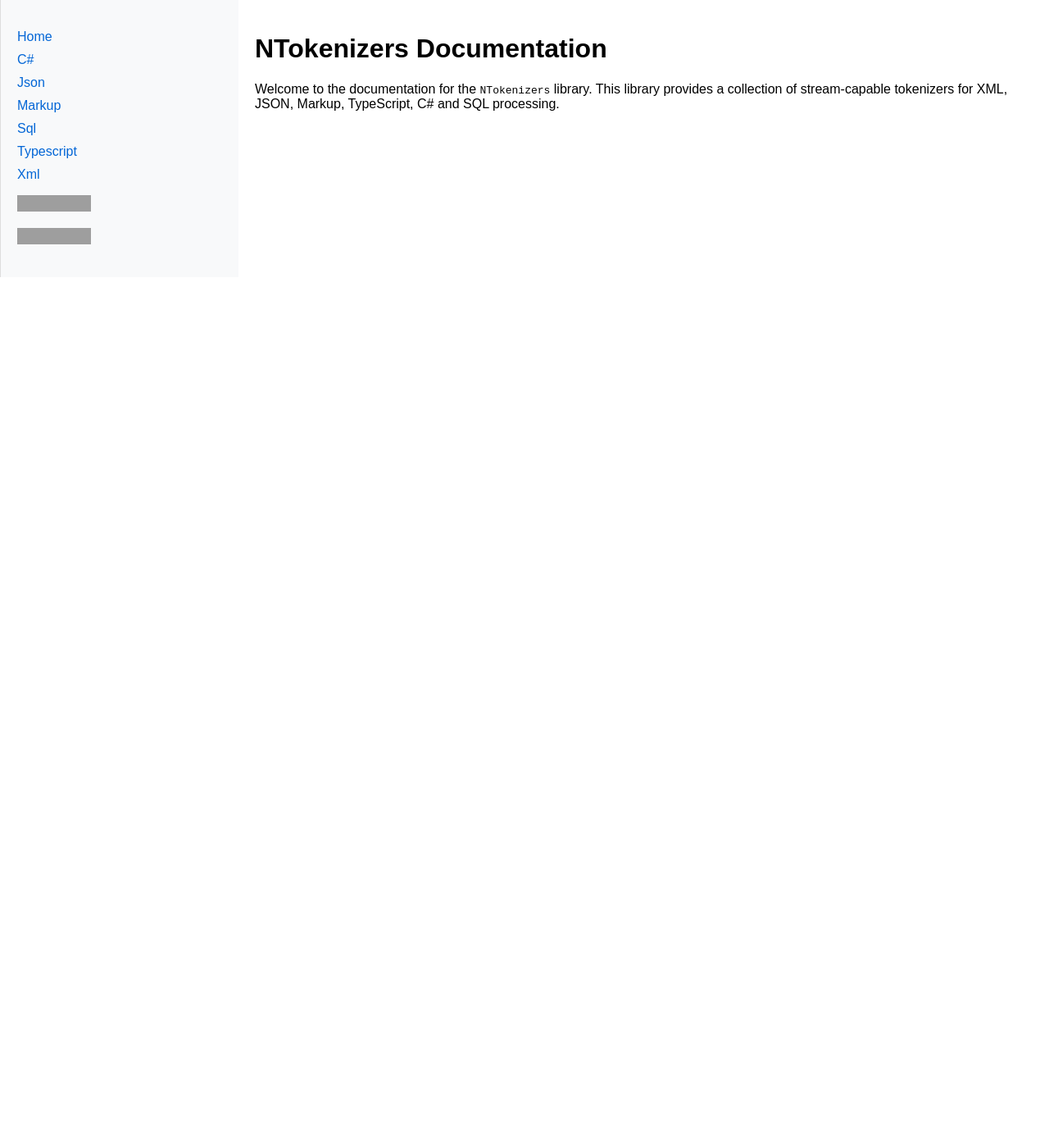
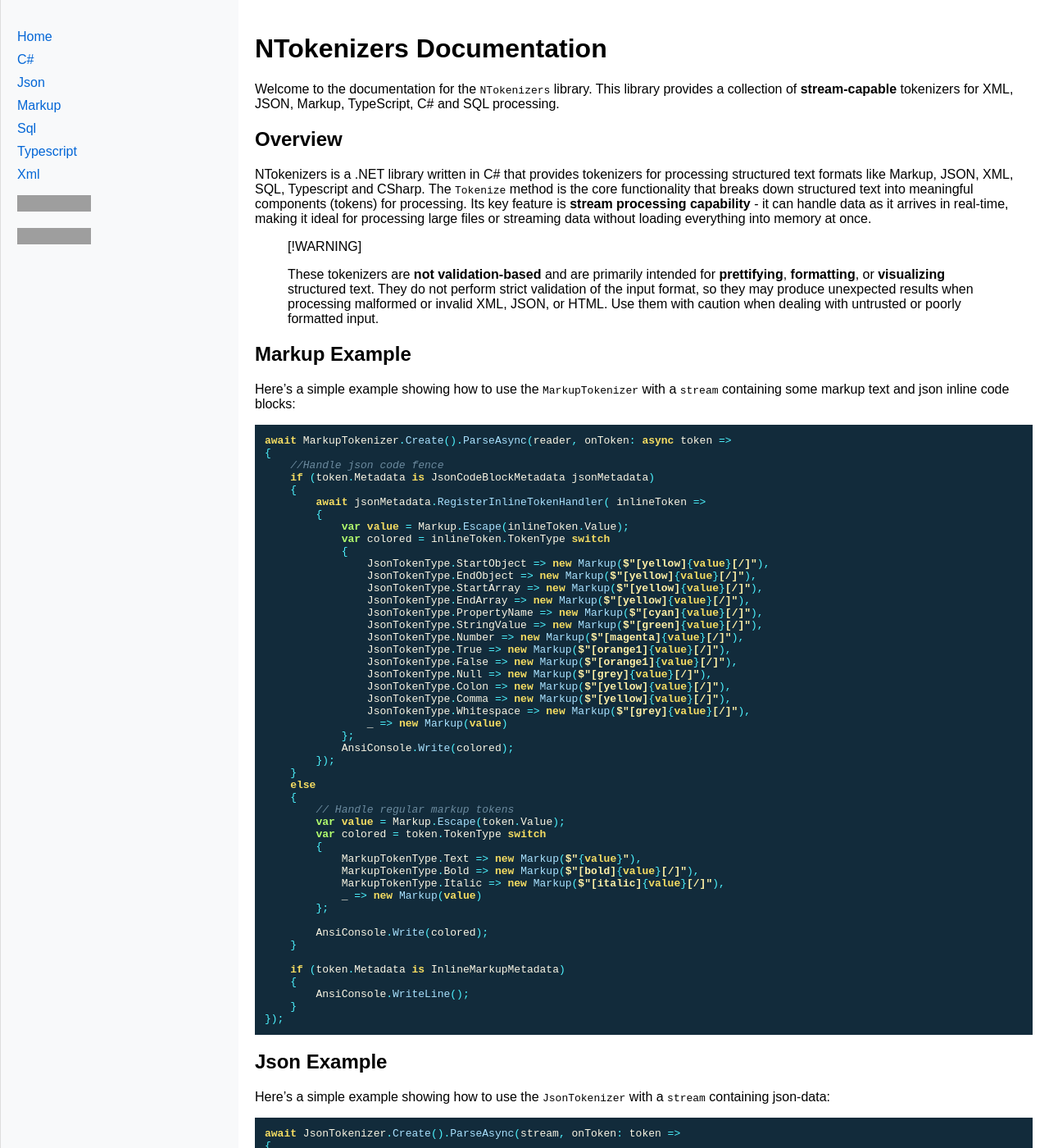
Before and after one commit to crwsolutions/ntokenizers, a Jekyll site: the page built from docs/index.md, in a window 1280 px wide and 1400 px high. Shown: the whole window at 82% size. Built offline with Jekyll 4.4.1, drawn with Linux system fonts in a browser that asks for light colours; some of the changed text lies outside the part shown; grey boxes are pictures that could not be loaded.

Commit message:
docs: updated home page

````diff
--- a/docs/index.md
+++ b/docs/index.md
@@ -5,4 +5,99 @@ title: "Home"
 
 # NTokenizers Documentation
 
-Welcome to the documentation for the `NTokenizers` library. This library provides a collection of stream-capable tokenizers for XML, JSON, Markup, TypeScript, C# and SQL processing.
+Welcome to the documentation for the `NTokenizers` library. This library provides a collection of **stream-capable** tokenizers for XML, JSON, Markup, TypeScript, C# and SQL processing.
+
+## Overview
+
+NTokenizers is a .NET library written in C# that provides tokenizers for processing structured text formats like Markup, JSON, XML, SQL, Typescript and CSharp. The `Tokenize` method is the core functionality that breaks down structured text into meaningful components (tokens) for processing. Its key feature is **stream processing capability** - it can handle data as it arrives in real-time, making it ideal for processing large files or streaming data without loading everything into memory at once.
+
+
+> [!WARNING]
+>
+> These tokenizers are **not validation-based** and are primarily intended for **prettifying**, **formatting**, or **visualizing** structured text. They do not perform strict validation of the input format, so they may produce unexpected results when processing malformed or invalid XML, JSON, or HTML. Use them with caution when dealing with untrusted or poorly formatted input.
+
+## Markup Example
+
+Here's a simple example showing how to use the `MarkupTokenizer` with a `stream` containing some markup text and json inline code blocks:
+
+```csharp
+await MarkupTokenizer.Create().ParseAsync(reader, onToken: async token =>
+{
+    //Handle json code fence
+    if (token.Metadata is JsonCodeBlockMetadata jsonMetadata)
+    {
+        await jsonMetadata.RegisterInlineTokenHandler( inlineToken =>
+        {
+            var value = Markup.Escape(inlineToken.Value);
+            var colored = inlineToken.TokenType switch
+            {
+                JsonTokenType.StartObject => new Markup($"[yellow]{value}[/]"),
+                JsonTokenType.EndObject => new Markup($"[yellow]{value}[/]"),
+                JsonTokenType.StartArray => new Markup($"[yellow]{value}[/]"),
+                JsonTokenType.EndArray => new Markup($"[yellow]{value}[/]"),
+                JsonTokenType.PropertyName => new Markup($"[cyan]{value}[/]"),
+                JsonTokenType.StringValue => new Markup($"[green]{value}[/]"),
+                JsonTokenType.Number => new Markup($"[magenta]{value}[/]"),
+                JsonTokenType.True => new Markup($"[orange1]{value}[/]"),
+                JsonTokenType.False => new Markup($"[orange1]{value}[/]"),
+                JsonTokenType.Null => new Markup($"[grey]{value}[/]"),
+                JsonTokenType.Colon => new Markup($"[yellow]{value}[/]"),
+                JsonTokenType.Comma => new Markup($"[yellow]{value}[/]"),
+                JsonTokenType.Whitespace => new Markup($"[grey]{value}[/]"),
+                _ => new Markup(value)
+            };
+            AnsiConsole.Write(colored);
+        });
+    }
+    else
+    {
+        // Handle regular markup tokens
+        var value = Markup.Escape(token.Value);
+        var colored = token.TokenType switch
+        {
+            MarkupTokenType.Text => new Markup($"{value}"),
+            MarkupTokenType.Bold => new Markup($"[bold]{value}[/]"),
+            MarkupTokenType.Italic => new Markup($"[italic]{value}[/]"),
+            _ => new Markup(value)
+        };
+
+        AnsiConsole.Write(colored);
+    }
+
+    if (token.Metadata is InlineMarkupMetadata)
+    {
+        AnsiConsole.WriteLine();
+    }
+});
+```
+
+## Json Example
+
+Here's a simple example showing how to use the `JsonTokenizer` with a `stream` containing json-data:
+
+```csharp
+await JsonTokenizer.Create().ParseAsync(stream, onToken: token =>
+{
+    var value = Markup.Escape(token.Value);
+    var colored = token.TokenType switch
+    {
+        JsonTokenType.StartObject => new Markup($"[yellow]{value}[/]"),
+        JsonTokenType.EndObject => new Markup($"[yellow]{value}[/]"),
+        JsonTokenType.StartArray => new Markup($"[yellow]{value}[/]"),
+        JsonTokenType.EndArray => new Markup($"[yellow]{value}[/]"),
+        JsonTokenType.PropertyName => new Markup($"[cyan]{value}[/]"),
+        JsonTokenType.StringValue => new Markup($"[green]{value}[/]"),
+        JsonTokenType.Number => new Markup($"[magenta]{value}[/]"),
+        JsonTokenType.True => new Markup($"[orange1]{value}[/]"),
+        JsonTokenType.False => new Markup($"[orange1]{value}[/]"),
+        JsonTokenType.Null => new Markup($"[grey]{value}[/]"),
+        JsonTokenType.Colon => new Markup($"[yellow]{value}[/]"),
+        JsonTokenType.Comma => new Markup($"[yellow]{value}[/]"),
+        JsonTokenType.Whitespace => new Markup($"[grey]{value}[/]"),
+        _ => new Markup(value)
+    };
+    AnsiConsole.Write(colored);
+});
+```
+
+These examples will output the JSON content with colored tokens, demonstrating how the tokenizer processes structured data in real-time.
````
Also changed, not shown: 1 other file.
